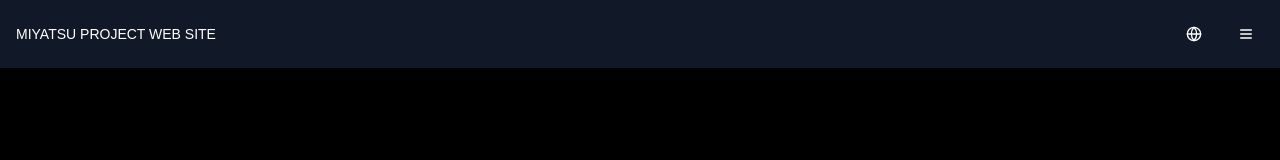
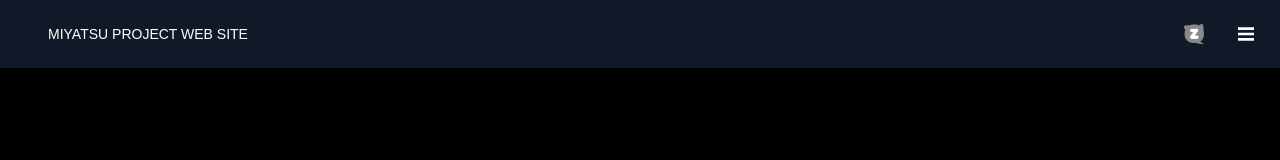
Before and after one commit to ne221248/miyatsu_web, a Next.js app: page / in a window 1280 px wide. Shown: the top 160 px of the page. Built offline with nearby package versions, Linux system fonts and the light colour scheme.

Commit message:
feat: header-link

```diff
--- a/app/page.tsx
+++ b/app/page.tsx
@@ -124,6 +124,7 @@ export default function Component() {
     <div
       ref={containerRef}
       className="flex flex-col min-h-screen bg-black text-white absolute z-0"
+      id="top"
     >
     {/* Add LogoAnimation to the background */}
     <LogoAnimation />
@@ -135,7 +136,7 @@ export default function Component() {
       <Title />
 
       {/* 2ページ目 */}
-      <div className="relative h-[400vh]">
+      <div className="relative h-[400vh]" id="about">
 
         {images.map((img, index) => (
           <motion.img
@@ -180,10 +181,11 @@ export default function Component() {
       </div>
       {/* 2ページ目ここまでーーーーーーーーーーーーーーーーーーーーーーーーーーーーーーーーーーーーーーーーーーー */}
       {/* 3ページ目始まり */}
-      <motion.section className="h-screen relative flex items-center justify-center">
+      <motion.section className={` ${isClientMobile ? 'h-96' : 'h-screen'} relative flex items-center justify-center`}>
         <div
           className="absolute inset-0 flex items-center justify-center"
           style={{ top: "25%" }}
+          id = "movie"
         >
           {/* 下に動画のリンクを挿入する */}
           <a href="https://shiratama-university.notion.site/620c677db5cd460cb92b0f9ed8d4275f">
@@ -201,8 +203,8 @@ export default function Component() {
           </a>
         </div>
       </motion.section>
-      <section className="h-screen relative flex items-center justify-center">
-        <div className="absolute inset-0 bg-black/40" />
+      <section className={`${isClientMobile ? 'h-80' : 'h-screen'} relative flex items-center justify-center`}>
+        <div className="absolute inset-0" />
         <div
           className="absolute inset-0 bg-cover bg-center"
           style={{
@@ -220,6 +222,7 @@ export default function Component() {
           <div className="text-lg">最高の仲間たち。</div>
         </div>
       </section>
+      <div id="member"></div>
 
       {/* 4ページ目 */}
       <HybridScroll/>
@@ -235,13 +238,16 @@ export default function Component() {
         </div>
       </motion.section>
       {/* 活動記録 */}
+      <div id="ActiveLog">
       <ActiveLog/>
+      </div>
 
       {/* instagram & github */}
       <LogoLink />
 
       {/* フッター */}
       <Footer />
+      <div id="contact"></div>
     </div>
   );
 }
--- a/components/shared/header.tsx
+++ b/components/shared/header.tsx
@@ -1,18 +1,100 @@
 import { Button } from "@/components/ui/button";
-import { Globe, Menu } from "lucide-react";
+import React from "react";
 
 export const Header: React.FC = () => {
+    const [isOpen, setIsOpen] = React.useState(false);
+
+    const toggleMenu = () => {
+        setIsOpen((prev) => !prev);
+    };
+
+    const closeMenu = () => {
+        setIsOpen(false);
+    };
+
+    const handleScroll = (e: React.MouseEvent<HTMLAnchorElement>, targetId: string) => {
+        e.preventDefault();
+        const targetElement = document.getElementById(targetId);
+        if (targetElement) {
+          targetElement.scrollIntoView({
+            behavior: "smooth",
+            block: "center",
+          });
+        }
+      };
+
 
     return (
         <nav className="fixed top-0 left-0 right-0 z-[100] flex items-center justify-between p-4 bg-gray-900 text-white mix-blend-difference">
-            <span className="text-sm font-medium z-[101]">MIYATSU PROJECT WEB SITE</span>
+            <ul className="flex">
+                <li className="text-sm font-medium z-[101]">
+                    <a href="/" className="block px-8 py-2  hover:bg-gray-600 rounded">
+                        MIYATSU PROJECT WEB SITE
+                    </a>
+                </li>
+            </ul>
+            {/* <span className="text-sm font-medium z-[101]">MIYATSU PROJECT WEB SITE</span> */}
             <div className="flex items-center gap-4">
+                {/* 左側のボタン（Zロゴ） */}
                 <Button variant="ghost" size="icon">
-                    <Globe className="h-5 w-5" />
+                    <a href="https://senshu-z.vercel.app/sign-in">
+                        <img src="bg/Z.png" alt="logo" className="h-5 w-5" />
+                    </a>
                 </Button>
-                <Button variant="ghost" size="icon">
-                    <Menu className="h-5 w-5" />
+
+                {/* ハンバーガーメニュー トグルボタン */}
+                <Button variant="ghost" size="icon" onClick={toggleMenu} className="focus:outline-none">
+                    <svg className="h-6 w-6 fill-current" viewBox="0 0 24 24">
+                        <path d={
+                            isOpen
+                                ? "M24 20.188l-8.315-8.209 8.2-8.282-3.697-3.697-8.212 8.318-8.31-8.203-3.666 3.666 8.321 8.24-8.206 8.313 3.666 3.666 8.237-8.318 8.285 8.203z"
+                                : "M24 6h-24v-4h24v4zm0 4h-24v4h24v-4zm0 8h-24v4h24v-4z"
+                        } />
+                    </svg>
                 </Button>
+
+                {/* スライドイン・スライドアウトするメニュー */}
+                <div className={`fixed top-0 right-0 h-full bg-gray-900 text-white
+                                 transition-transform duration-300 transform z-50
+                                 ${isOpen ? 'translate-x-0' : 'translate-x-full'}`}
+                >
+                    {/* メニューの上部に閉じるボタンを設置 */}
+                    <div className="flex justify-end p-4 border-b border-gray-700">
+                        <Button variant="ghost" size="icon" onClick={closeMenu}>
+                            <svg className="h-6 w-6 fill-current" viewBox="0 0 24 24">
+                                <path d="M18.3 5.7a1 1 0 0 0-1.4-1.4L12 9.2 7.1 4.3a1 1 0 0 0-1.4 1.4L10.8 12l-5 5a1 1 0 1 0 1.4 1.4l5-5 5 5a1 1 0 0 0 1.4-1.4l-5-5 5-5z" />
+                            </svg>
+                        </Button>
+                    </div>
+
+                    <ul className="flex flex-col items-end p-4">
+                        <li className="border-b border-gray-700 w-full">
+                            <a href="#about" className="block px-8 py-2 my-4 hover:bg-gray-600 rounded" onClick={(e) => handleScroll(e, "about")}>
+                                About
+                            </a>
+                        </li>
+                        <li className="border-b border-gray-700 w-full">
+                            <a href="#movie" className="block px-8 py-2 my-4 hover:bg-gray-600 rounded" onClick={(e) => handleScroll(e, "movie")}>
+                                Movie
+                            </a>
+                        </li>
+                        <li className="border-b border-gray-700 w-full">
+                            <a href="#member" className="block px-8 py-2 my-4 hover:bg-gray-600 rounded" onClick={(e) => handleScroll(e, "member")}>
+                                Member
+                            </a>
+                        </li>
+                        <li className="border-b border-gray-700 w-full">
+                            <a href="#ActiveLog" className="block px-8 py-2 my-4 hover:bg-gray-600 rounded" onClick={(e) => handleScroll(e, "ActiveLog")}>
+                                ActiveLog
+                            </a>
+                        </li>
+                        <li className="border-b border-gray-700 w-full">
+                            <a href="#contact" className="block px-8 py-2 my-4 hover:bg-gray-600 rounded" onClick={(e) => handleScroll(e, "contact")}>
+                                Contact Us
+                            </a>
+                        </li>
+                    </ul>
+                </div>
             </div>
         </nav>
     );
```
